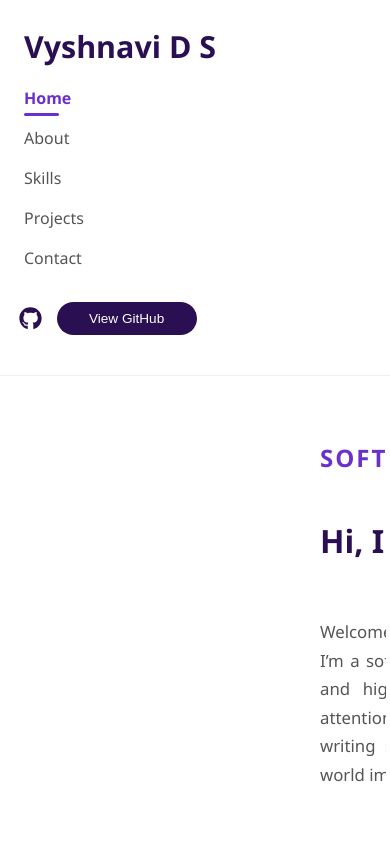
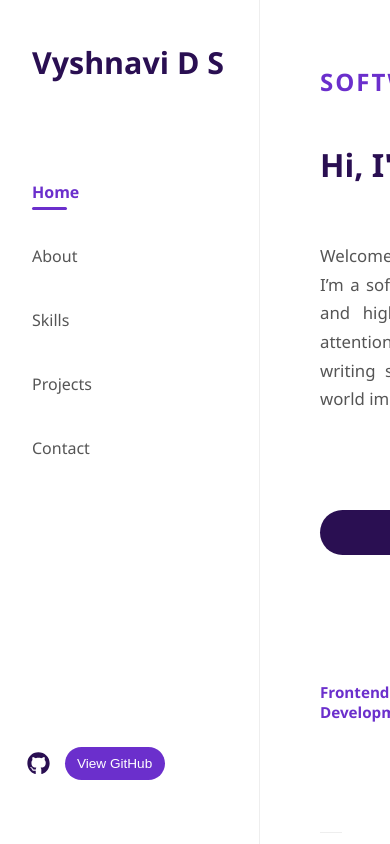
Before and after one commit to vyshnavids75-cell/portfolio, a React (Vite) app: page / in a window 390 px wide. Built offline with nearby package versions, Linux system fonts and the light colour scheme.

Commit message:
Code changes in Navbar

```diff
--- a/src/components/styles/Home.css
+++ b/src/components/styles/Home.css
@@ -1,14 +1,14 @@
 .home {
     height: 100vh;
     margin-left: 16rem;
-    padding: 4rem 4rem 3rem;
+    padding: 4rem 4rem 1rem;
     background-color: #ffffff;
     display: flex;
     flex-direction: column;
     justify-content: flex-start;
     overflow-x: hidden;
-    width: calc(100% - 260px);
-    max-width: calc(100vw - 260px);
+    width: calc(100% - 240px);
+    max-width: calc(100vw - 240px);
     box-sizing: border-box;
   }
 
@@ -110,12 +110,10 @@
     grid-template-columns: repeat(4, 1fr);
     gap: 2rem;
     width: 100%;
-    align-items: start;
   }
 
   .skill {
     display: flex;
-    flex-direction: column;
   }
 
   .skill h4 {
@@ -126,6 +124,7 @@
     margin-bottom: 0.6rem;
     min-height: 2.5rem;
     line-height: 1.3;
+    max-width: 200px;
   }
 
   .skill p {
--- a/src/components/styles/Navbar.css
+++ b/src/components/styles/Navbar.css
@@ -11,6 +11,7 @@
   flex-direction: column;
   justify-content: space-between;
   z-index: 1000;
+  flex-grow: 1;
 }
 
 .side-navbar-logo {
@@ -22,8 +23,7 @@
 .side-navbar-links {
   list-style: none;
   padding: 0;
-  margin-top: 7rem;
-  flex-grow: 1;
+  margin-bottom: 19rem;
 }
 
 .side-navbar-links li {
@@ -60,7 +60,7 @@
 }
 
 .side-navbar-button {
-  background-color: #2a0f52;
+  background-color: #6b2fcc;
   color: #ffffff;
   width: 100px;
   height: 33px;
@@ -74,7 +74,7 @@
 }
 
 .side-navbar-button:hover {
-  background-color: #6b2fcc;
+  background-color: #2a0f52;
   transform: translateY(-2px);
 }
 
@@ -83,7 +83,7 @@
   align-items: center;
   gap: 0.6rem;
   position: absolute;
-  bottom: 3rem;
+  bottom: 4rem;
 }
 
 .github-icon {
@@ -93,39 +93,3 @@
   right: 0.3rem;
   color: #2a0f52;
 }
-
-@media (max-width: 768px) {
-  .side-navbar {
-    position: relative !important;
-    width: 100% !important;
-    height: auto !important;
-    min-height: auto !important;
-    padding: 1.5rem !important;
-    display: block !important;
-    border-right: none;
-    border-bottom: 1px solid #eee;
-  }
-
-  .side-navbar-links {
-    margin-top: 1rem !important;
-    flex-grow: 0 !important;
-  }
-
-  .side-navbar-links li {
-    margin-bottom: 1rem !important;
-  }
-
-  .side-navbar-github {
-    position: relative !important;
-    bottom: auto !important;
-    left: auto !important;
-    margin-top: 2rem !important;
-    padding-bottom: 1rem;
-    display: flex !important;
-    justify-content: flex-start;
-  }
-
-  .side-navbar-button {
-    width: 140px;
-  }
-}
```
